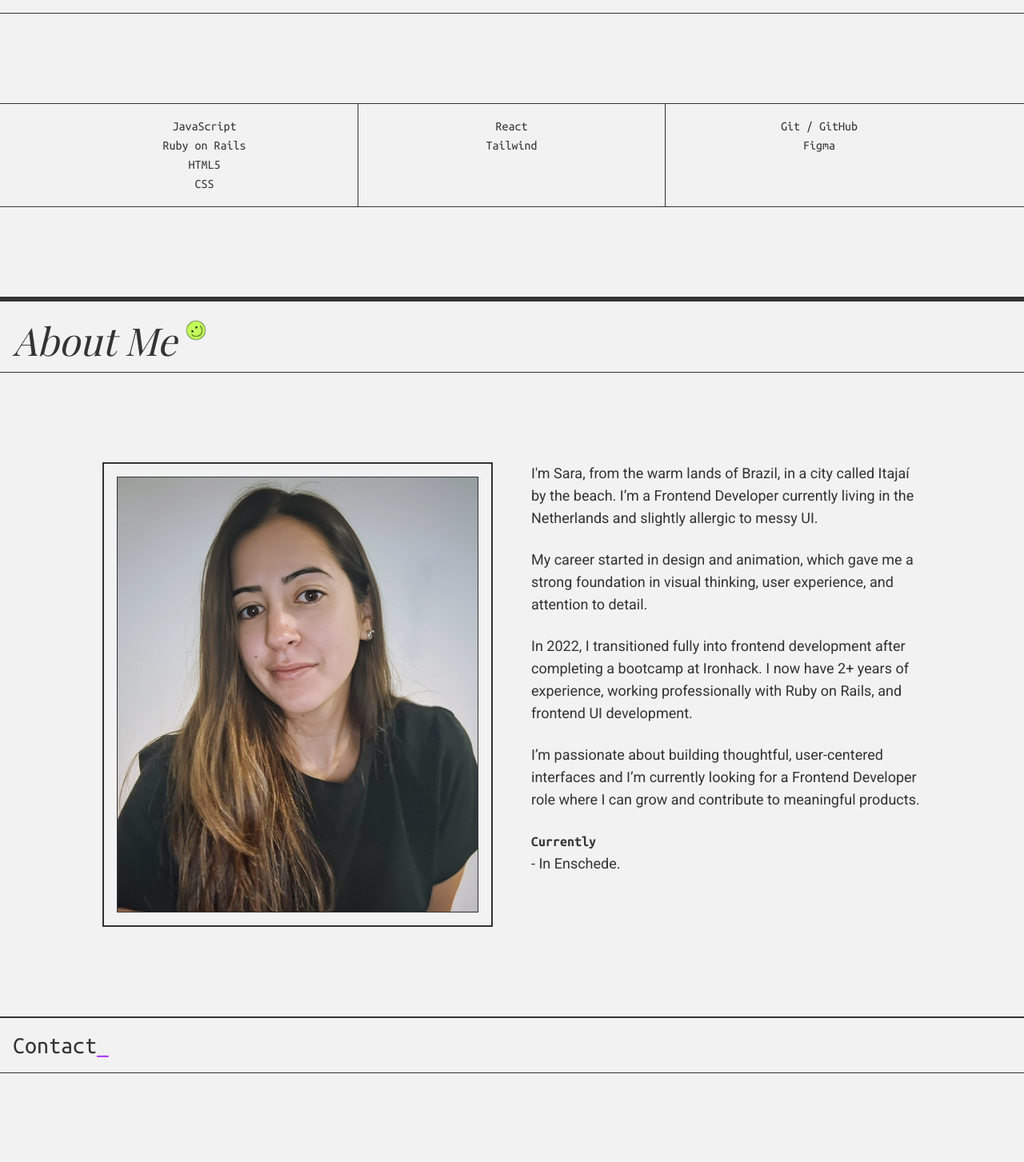
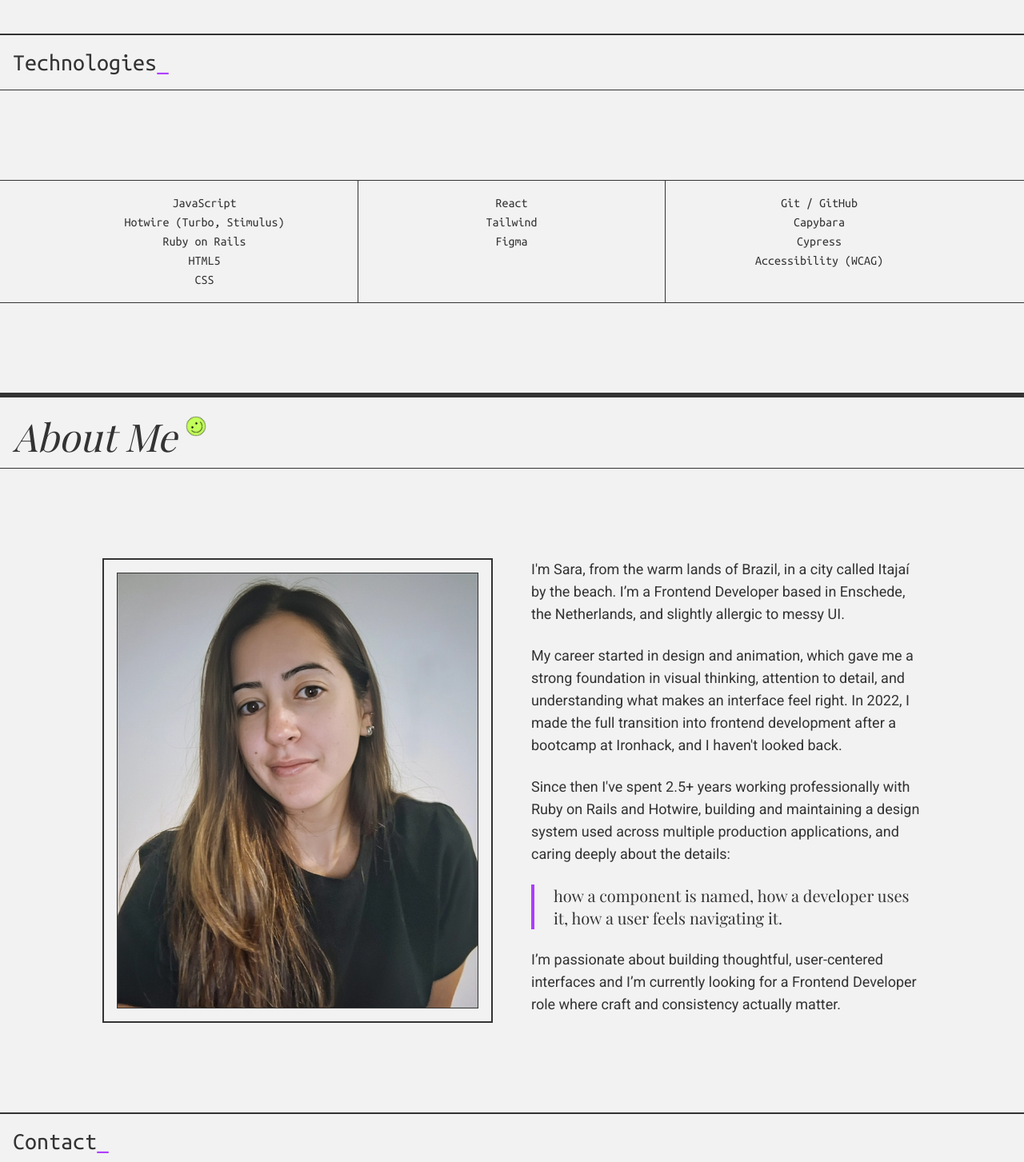
Before and after one commit to saracsilva/portfolio_v2, a React (Vite) app: page / in a window 1280 px wide. Shown: the part 1310-2763 px from the top of the page at 80% size. Built offline with nearby package versions, Linux system fonts and the light colour scheme; a web font is replaced by a local one.

Commit message:
add and update content

```diff
--- a/src/components/Modal.css
+++ b/src/components/Modal.css
@@ -31,12 +31,20 @@
 .modal__title {
   font-family: var(--font-mono);
   font-size: 1.5rem;
+  font-weight: bold;
+}
+
+.modal__description-title {
+  font-family: var(--font-mono);
+  font-size: 1rem;
+  font-weight: bold;
 }
 
 .modal__description {
   text-align: justify;
   font-size: 1rem;
   white-space: pre-line;
+  font-weight: 300;
 }
 
 .modal__close-button {
--- a/src/components/Modal.jsx
+++ b/src/components/Modal.jsx
@@ -41,7 +41,18 @@ const Modal = forwardRef(function Modal({ project, onClose }, ref) {
               <TfiClose />
             </Button>
           </div>
-          <p className="modal__description">{description}</p>
+          <div>
+            <h2 className="modal__description-title">What it is</h2>
+            <p className="modal__description">{description.what}</p>
+          </div>
+          <div>
+            <h2 className="modal__description-title">Stack</h2>
+            <p className="modal__description">{description.stack}</p>
+          </div>
+          <div>
+            <h2 className="modal__description-title">My role</h2>
+            <p className="modal__description">{description.role}</p>
+          </div>
 
           <div className="modal__links">
             {typeof github === "object" ? (
--- a/src/data/projects.js
+++ b/src/data/projects.js
@@ -8,8 +8,11 @@ export const projects = [
     id: 1,
     title: "My Dictionary",
     image: project1Img,
-    description:
-      "This is a personal project, an English Dictionary React app using an API.",
+    description: {
+      what: "A clean, English dictionary app, search any word and get its definition, phonetics, and examples instantly.",
+      stack: "React · Dictionary API",
+      role: "Solo project. Integrated the Dictionary API, handled state and search logic, and designed the interface.",
+    },
     github: "https://github.com/saracsilva/dictionary",
     live: "https://glowing-stardust-4eab74.netlify.app/search",
   },
@@ -17,8 +20,11 @@ export const projects = [
     id: 2,
     title: "UpManager",
     image: project2Img,
-    description:
-      "This projects was executed during my Ironhack Bootcamp. It's the final project and I did it together with my colegues Shirin and Stephanie. We decided to make a management tool to help to organize projects and events from a company.\n\nWe used MongoDB for the Database, Express for the BackEnd and React in the FronEnd. To give a better look to the APP, we used Material UI and Mantine.",
+    description: {
+      what: "A project and event management tool for companies, track tasks, people, and deadlines in one place.",
+      stack: "React · Material UI · Mantine · MongoDB · Express · Node.js",
+      role: "Final bootcamp project, built with Shirin and Stephanie. Designed the UI myself and contributed across the full stack, (frontend, backend, and database).",
+    },
     github: {
       frontend: "https://github.com/stephahos/upmanager",
       backend: "https://github.com/stephahos/up_manager_api",
@@ -29,8 +35,11 @@ export const projects = [
     id: 3,
     title: "Could be pizza",
     image: project3Img,
-    description:
-      "This was the second project. I made it together with my colleague Andrea. We decided to make an App where you can put all kinds of crazy pizza flavors on it, so everybody that visits the app can know the different types of pizza that exist in the world.\n\nWe used MongoDB for the Database, Express for the BackEnd and JavaScript and EJS in the FrontEnd. To give a better look to the APP, we used CSS and a bit of Bootstrap.",
+    description: {
+      what: "A community app for discovering and sharing unusual pizza combinations. Because someone has to document that pineapple is not the limit.",
+      stack: "JavaScript · EJS · CSS · Bootstrap · Express · MongoDB",
+      role: "Built with Andrea during Ironhack. Designed the UI and contributed across the full stack (frontend, backend, and database).",
+    },
     github: "https://github.com/andreiacpafonso/couldbepizza",
     live: "https://lilac-drill-cuff.cyclic.app/",
   },
@@ -38,8 +47,11 @@ export const projects = [
     id: 4,
     title: "Dinocorn Game",
     image: project4Img,
-    description:
-      "This was my first project. It is a game like the original dinosaur one from Chrome. I've decided to give a happier look to the game to make it more enjoyable.\n\nIt's all made with JavaScript, CSS and HTML.",
+    description: {
+      what: "A browser game inspired by Chrome's offline dinosaur, rebuilt with a cuter aesthetic. Pink, sparkly, and more fun to lose at.",
+      stack: "JavaScript · HTML · CSS",
+      role: "Solo project. Built the game logic, designed the visual style, and handled everything from sprite movement to score tracking.",
+    },
     github: "https://github.com/saracsilva/the-dinocorn-game",
     live: "https://saracsilva.github.io/the-dinocorn-game/",
   },
--- a/src/sections/AboutMe.jsx
+++ b/src/sections/AboutMe.jsx
@@ -13,33 +13,35 @@ function AboutMe() {
           />
         </div>
         <div className="xl:text-lg">
-          <div className=" space-y-6">
+          <div className="space-y-6">
             <p>
               I'm Sara, from the warm lands of Brazil, in a city called Itajaí
-              by the beach. I’m a Frontend Developer currently living in the
-              Netherlands and slightly allergic to messy UI.
+              by the beach. I’m a Frontend Developer based in Enschede, the
+              Netherlands, and slightly allergic to messy UI.
             </p>
             <p>
-              {" "}
               My career started in design and animation, which gave me a strong
-              foundation in visual thinking, user experience, and attention to
-              detail.{" "}
+              foundation in visual thinking, attention to detail, and
+              understanding what makes an interface feel right. In 2022, I made
+              the full transition into frontend development after a bootcamp at
+              Ironhack, and I haven't looked back.
             </p>
             <p>
-              In 2022, I transitioned fully into frontend development after
-              completing a bootcamp at Ironhack. I now have 2+ years of
-              experience, working professionally with Ruby on Rails, and
-              frontend UI development.
+              Since then I've spent 2.5+ years working professionally with Ruby
+              on Rails and Hotwire, building and maintaining a design system
+              used across multiple production applications, and caring deeply
+              about the details:
+            </p>
+            <p className="border-l-4 pl-6 border-primary font-serif text-xl">
+              how a component is named, how a developer uses it, how a user
+              feels navigating it.
             </p>
             <p>
-              {" "}
               I’m passionate about building thoughtful, user-centered interfaces
-              and I’m currently looking for a Frontend Developer role where I
-              can grow and contribute to meaningful products.
+              and I’m currently looking for a Frontend Developer role where
+              craft and consistency actually matter.
             </p>
           </div>
-          <h2 className="font-mono font-bold mt-6">Currently</h2>
-          <p>- In Enschede.</p>
         </div>
       </div>
     </section>
--- a/src/sections/Projects.jsx
+++ b/src/sections/Projects.jsx
@@ -26,6 +26,12 @@ function Projects() {
       <section id="projects" className="scroll-mt-24">
         <SectionTitle title="Projects" />
         <div className="container my-28 px-8 md:px-16">
+          <p className="mb-12">
+            These projects span my journey from bootcamp to frontend developer.
+            The earlier ones are from Ironhack in 2022, where it all started. A
+            personal Rails project is in there too, built when I was teaching
+            myself Rails before going professional. More is on the way.
+          </p>
           <ul className="grid grid-cols-1 md:grid-cols-2 xl:grid-cols-4 gap-8">
             {projects.map((project) => (
               <Card
--- a/src/sections/Technologies.jsx
+++ b/src/sections/Technologies.jsx
@@ -9,6 +9,7 @@ function Technologies() {
           <li>
             <ul className="flex flex-col px-8 items-center border-b md:border-b-0 md:border-r py-4">
               <li>JavaScript</li>
+              <li>Hotwire (Turbo, Stimulus)</li>
               <li>Ruby on Rails</li>
               <li>HTML5</li>
               <li>CSS</li>
@@ -19,13 +20,16 @@ function Technologies() {
             <ul className="flex flex-col px-8 items-center border-b md:border-b-0 md:border-r py-4 h-full">
               <li>React</li>
               <li>Tailwind</li>
+              <li>Figma</li>
             </ul>
           </li>
 
           <li>
             <ul className="flex flex-col px-8 items-center py-4">
               <li>Git / GitHub</li>
-              <li>Figma</li>
+              <li>Capybara</li>
+              <li>Cypress</li>
+              <li>Accessibility (WCAG)</li>
             </ul>
           </li>
         </ul>
```
Also changed, not shown: public/about_me/about_me.png (deleted).
